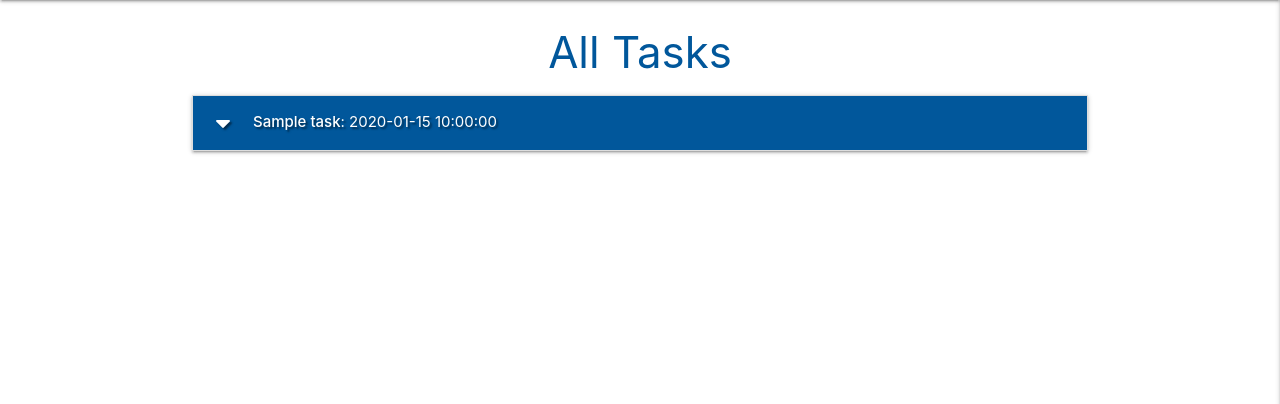
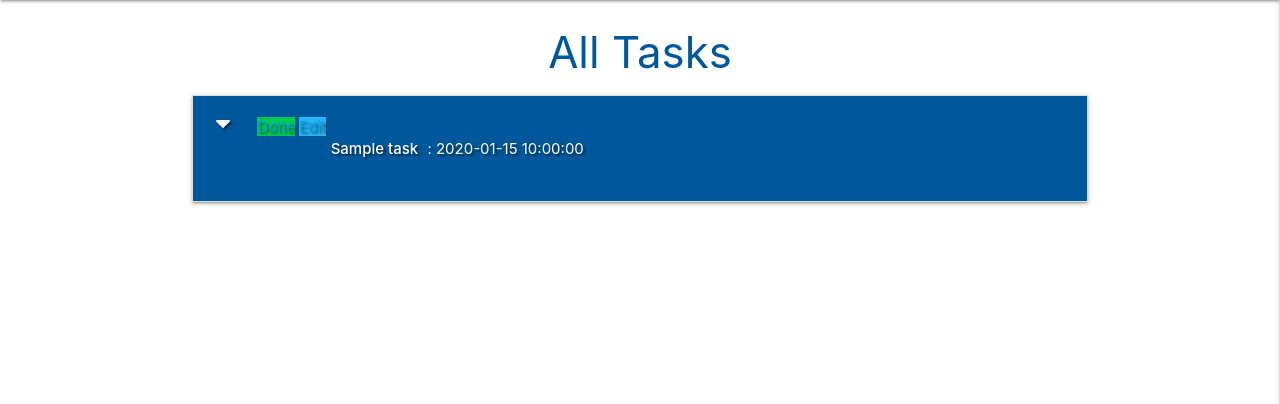
Before and after one commit to TaraRhoseyn/mini-task-manager, a Flask app: page / in a window 1280 px wide. Shown: the part 64-468 px from the top of the page. Run offline with Flask 2, Linux system fonts and the light colour scheme; a database or web service that is not in the repository returns one stand-in record (values such as "Sample title"); some libraries are stand-ins or nearby versions.

Commit message:
Add task edit/done buttons

```diff
--- a/static/css/style.css
+++ b/static/css/style.css
@@ -5,3 +5,12 @@
 .flashes h4 {
     line-height: 2;
 }
+
+.btn-small {
+    margin: 5px;
+}
+
+.collapsible-header .col strong {
+    margin: 5px;
+    line-height: 5;
+}
--- a/templates/tasks.html
+++ b/templates/tasks.html
@@ -7,13 +7,21 @@
     <ul class="collapsible">
         {% for task in tasks %}
         <li>
+            <!-- EDITING TASKS BUTTONS -->
             <div class="collapsible-header white-text light-blue darken-4 text-shadow">
+                <div class="col s3">
                     <i class="fas fa-caret-down"></i>
+                    <!-- below has to be a href to trigger py function -->
+                    <a href="" class="bttn-small green accent-4">Done</a>
+                    <a href="" class="bttn-small light-blue lighten-1">Edit</a>
+                </div>
+                <div class="col s9">
                     <strong>{{ task.task_name }}</strong> : {{ task.due_date }}
                     {% if task.is_urgent == "on" %}
                         <i class="fas fa-exclamation-circle light-blue-text text-lighten-2 tooltipped"
                             data-position="right" data-tooltip="URGENT!"></i>
                     {% endif %}
+                </div>
             </div>
             <div class="collapsible-body">
                 <p>{{ task.task_description }}</p>
```
Lines whose indentation alone changed are shown as unchanged.
